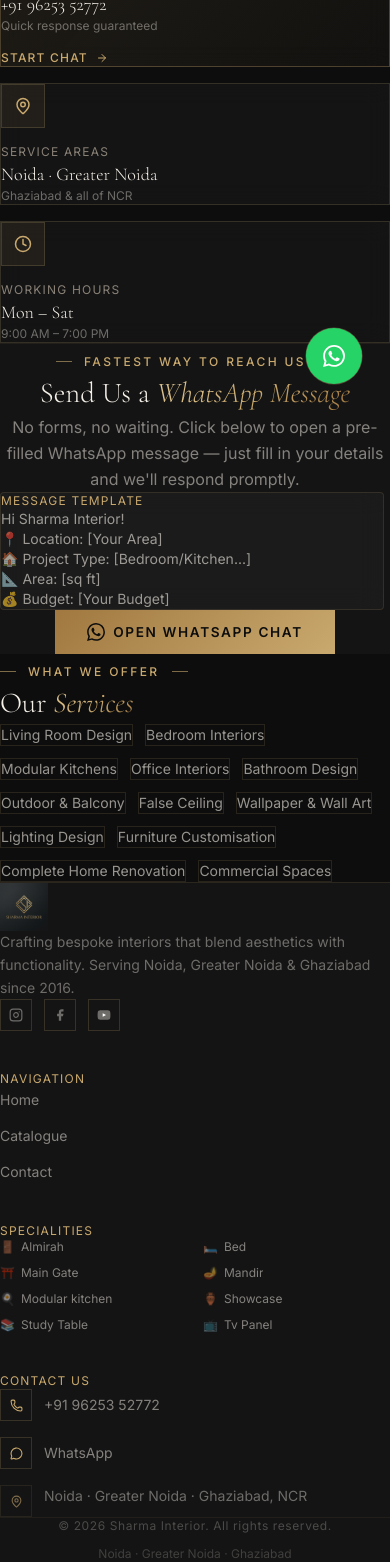
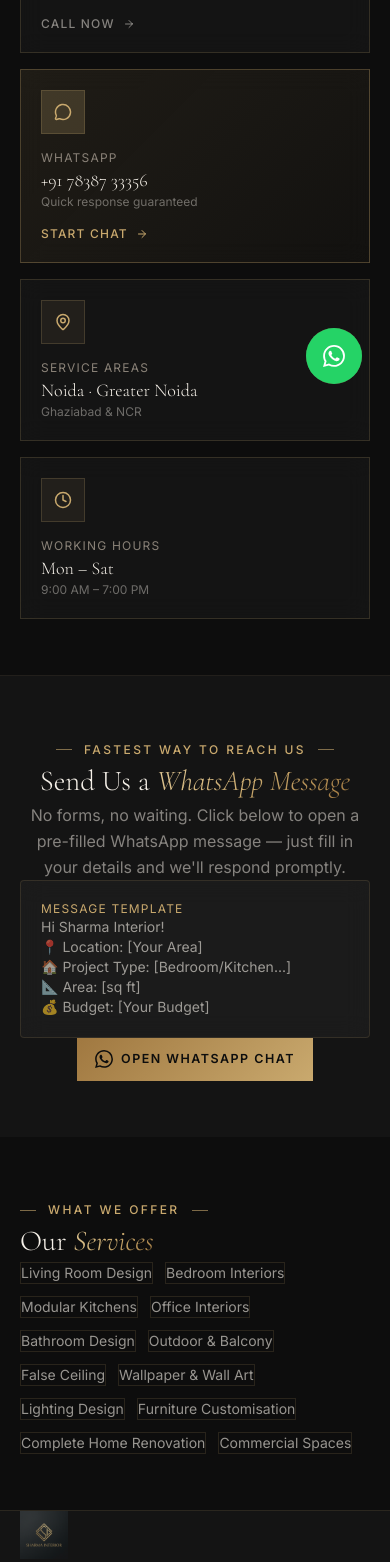
Before and after one commit to rashid-exe/sharma-interior, a React (Vite) app: page /contact in a window 390 px wide. Shown: the part 432-1994 px from the top of the page. Built offline with nearby package versions, Linux system fonts and the light colour scheme; no server answers.

Commit message:
Bug Fixes

```diff
--- a/src/components/CategoryGrid.jsx
+++ b/src/components/CategoryGrid.jsx
@@ -24,8 +24,8 @@
   }, [categories]);
 
   return (
-    <section ref={sectionRef} className="py-28 px-6 md:px-12 lg:px-24" style={{ background: 'var(--charcoal-2)' }}>
-      <div className="max-w-7xl mx-auto">
+    <section ref={sectionRef} className="section-py" style={{ background: 'var(--charcoal-2)' }}>
+      <div className="page-container">
         {/* Header */}
         <div className="flex flex-col md:flex-row md:items-end justify-between gap-6 mb-16">
           <div className="reveal">
--- a/src/components/Footer.jsx
+++ b/src/components/Footer.jsx
@@ -30,7 +30,7 @@
 
   return (
     <footer style={{ background: 'var(--charcoal-2)', borderTop: '1px solid rgba(201,169,110,0.12)' }}>
-      <div className="max-w-7xl mx-auto px-6 md:px-12 py-16 grid grid-cols-1 md:grid-cols-2 lg:grid-cols-4 gap-10">
+      <div className="page-container py-16 grid grid-cols-1 md:grid-cols-2 lg:grid-cols-4 gap-10">
         {/* Brand */}
         <div className="lg:col-span-1">
           <Link to="/" className="flex items-center gap-3 mb-5">
@@ -40,13 +40,13 @@
             Crafting bespoke interiors that blend aesthetics with functionality. Serving Noida, Greater Noida & Ghaziabad since 2016.
           </p>
           <div className="flex items-center gap-3">
-            <a href="#" className="w-8 h-8 flex items-center justify-center border border-gold/20 text-cream/40 hover:border-gold hover:text-gold transition-all">
+            <a href="https://www.instagram.com/sharma.interior9?igsi=MTk5aWptbmxyOHBs" target="_blank" rel="noopener noreferrer" className="w-8 h-8 flex items-center justify-center border border-gold/20 text-cream/40 hover:border-gold hover:text-gold transition-all" aria-label="Instagram">
               <InstagramIcon />
             </a>
-            <a href="#" className="w-8 h-8 flex items-center justify-center border border-gold/20 text-cream/40 hover:border-gold hover:text-gold transition-all">
+            <a href="https://www.facebook.com/share/1KsWNibCde/" target="_blank" rel="noopener noreferrer" className="w-8 h-8 flex items-center justify-center border border-gold/20 text-cream/40 hover:border-gold hover:text-gold transition-all" aria-label="Facebook">
               <FacebookIcon />
             </a>
-            <a href="#" className="w-8 h-8 flex items-center justify-center border border-gold/20 text-cream/40 hover:border-gold hover:text-gold transition-all">
+            <a href="https://youtube.com/@sharmainterior7707?si=FfCnX9rOYBugMNrU" target="_blank" rel="noopener noreferrer" className="w-8 h-8 flex items-center justify-center border border-gold/20 text-cream/40 hover:border-gold hover:text-gold transition-all" aria-label="YouTube">
               <YoutubeIcon />
             </a>
           </div>
@@ -86,16 +86,19 @@
           <h4 className="text-xs text-gold tracking-widest uppercase mb-5">Contact Us</h4>
           <div className="flex flex-col gap-4">
             <a
-              href="tel:9625352772"
+              href="tel:9971870698"
               className="flex items-center gap-3 text-cream/50 hover:text-gold transition-colors group"
             >
               <div className="w-8 h-8 flex items-center justify-center border border-gold/20 group-hover:border-gold/50 transition-colors flex-shrink-0">
                 <Phone size={13} className="text-gold" />
               </div>
-              <span className="text-sm">+91 96253 52772</span>
+              <div className="flex flex-col">
+                <span className="text-xs text-cream/30 uppercase tracking-wider">Mobile</span>
+                <span className="text-sm">+91 99718 70698</span>
+              </div>
             </a>
             <a
-              href="https://wa.me/919625352772"
+              href="https://wa.me/917838733356"
               target="_blank"
               rel="noopener noreferrer"
               className="flex items-center gap-3 text-cream/50 hover:text-gold transition-colors group"
@@ -103,13 +106,16 @@
               <div className="w-8 h-8 flex items-center justify-center border border-gold/20 group-hover:border-gold/50 transition-colors flex-shrink-0">
                 <MessageCircle size={13} className="text-gold" />
               </div>
-              <span className="text-sm">WhatsApp</span>
+              <div className="flex flex-col">
+                <span className="text-xs text-cream/30 uppercase tracking-wider">WhatsApp</span>
+                <span className="text-sm">+91 78387 33356</span>
+              </div>
             </a>
             <div className="flex items-start gap-3 text-cream/40">
               <div className="w-8 h-8 flex items-center justify-center border border-gold/10 flex-shrink-0 mt-0.5">
                 <MapPin size={13} className="text-gold/60" />
               </div>
-              <span className="text-sm leading-relaxed">Noida · Greater Noida · Ghaziabad, NCR</span>
+              <span className="text-sm leading-relaxed">Noida · Greater Noida · Ghaziabad</span>
             </div>
           </div>
         </div>
@@ -117,9 +123,10 @@
 
       {/* Bottom bar */}
       <div
-        className="border-t px-6 md:px-12 py-5 flex flex-col sm:flex-row items-center justify-between gap-3"
+        className="border-t py-5 flex flex-col sm:flex-row items-center justify-between gap-3"
         style={{ borderColor: 'rgba(201,169,110,0.08)' }}
       >
+        <div className="page-container flex flex-col sm:flex-row items-center justify-between gap-3 w-full">
           <p className="text-cream/25 text-xs tracking-wider">
             © {new Date().getFullYear()} Sharma Interior. All rights reserved.
           </p>
@@ -127,6 +134,7 @@
             Noida · Greater Noida · Ghaziabad
           </p>
         </div>
+      </div>
     </footer>
   );
 }
--- a/src/components/Lightbox.jsx
+++ b/src/components/Lightbox.jsx
@@ -154,7 +154,7 @@
             <div>
               <div className="border-t border-gold/10 pt-5 flex flex-col gap-3">
                 <a
-                  href={`https://wa.me/919625352772?text=${whatsappMsg}`}
+                  href={`https://wa.me/917838733356?text=${whatsappMsg}`}
                   target="_blank"
                   rel="noopener noreferrer"
                   className="btn-gold w-full justify-center text-xs"
@@ -163,10 +163,10 @@
                   <ExternalLink size={13} />
                 </a>
                 <a
-                  href="tel:9625352772"
+                  href="tel:9971870698"
                   className="btn-outline w-full justify-center text-xs"
                 >
-                  Call Us Directly (9625352772)
+                  Call Us Directly (9971870698)
                 </a>
               </div>
 
--- a/src/index.css
+++ b/src/index.css
@@ -405,10 +405,78 @@
 .whatsapp-fab:hover { transform: scale(1.1); animation: none; box-shadow: 0 8px 30px rgba(37,211,102,0.5); }
 
 /* ============================================================
+   PAGE CONTAINER — consistent, generous spacing at every breakpoint
+   ============================================================ */
+.page-container {
+  width: 100%;
+  max-width: 1400px;
+  margin-left: auto;
+  margin-right: auto;
+  padding-left: clamp(1.25rem, 5vw, 6rem);
+  padding-right: clamp(1.25rem, 5vw, 6rem);
+}
+
+/* Inner section wrapper — keeps content from spanning full 1400px */
+.section-inner {
+  max-width: 1280px;
+  margin-left: auto;
+  margin-right: auto;
+}
+
+/* ============================================================
+   SECTION SPACING — uniform vertical rhythm
+   ============================================================ */
+.section-py { padding-top: clamp(3.5rem, 7vw, 7rem); padding-bottom: clamp(3.5rem, 7vw, 7rem); }
+.section-py-sm { padding-top: clamp(2rem, 4vw, 4rem); padding-bottom: clamp(2rem, 4vw, 4rem); }
+
+/* ============================================================
    RESPONSIVE
    ============================================================ */
 @media (max-width: 768px) {
   .project-card-overlay { opacity: 1; }
   .section-label::before,
   .section-label::after { width: 1rem; }
+
+  /* Footer inner padding */
+  footer .max-w-7xl {
+    padding-left: 1.25rem;
+    padding-right: 1.25rem;
+  }
+  footer .border-t {
+    padding-left: 1.25rem;
+    padding-right: 1.25rem;
+  }
+
+  /* Hero on tablet */
+  .hero-content {
+    padding-left: 1.5rem !important;
+    padding-right: 1.5rem !important;
+  }
+
+  /* Give grids a bit more gap room on tablet */
+  .grid { gap: 1rem; }
 }
+
+/* Extra-small phones */
+@media (max-width: 480px) {
+  /* Safe-area insets for notched/edge-to-edge phones */
+  body {
+    padding-left: env(safe-area-inset-left);
+    padding-right: env(safe-area-inset-right);
+  }
+
+  .hero-content {
+    padding-left: 1.25rem !important;
+    padding-right: 1.25rem !important;
+  }
+
+  .btn-gold, .btn-outline {
+    font-size: 0.78rem;
+    padding-left: 1.1rem;
+    padding-right: 1.1rem;
+  }
+
+  /* Tighten card internals on very small screens */
+  .glass-card { padding: 1.25rem !important; }
+  .project-card-info { padding: 0.75rem 1rem; }
+}
--- a/src/pages/Contact.jsx
+++ b/src/pages/Contact.jsx
@@ -6,17 +6,17 @@
   {
     icon: Phone,
     title: 'Call Us',
-    value: '+91 96253 52772',
+    value: '+91 99718 70698',
     sub: 'Mon–Sat, 9am–7pm',
-    href: 'tel:99',
+    href: 'tel:9971870698',
     cta: 'Call Now',
   },
   {
     icon: MessageCircle,
     title: 'WhatsApp',
-    value: '+91 96253 52772',
+    value: '+91 78387 33356',
     sub: 'Quick response guaranteed',
-    href: 'https://wa.me/919625352772?text=Hi%20Sharma%20Interior%2C%20I%27m%20interested%20in%20an%20interior%20consultation.',
+    href: 'https://wa.me/917838733356?text=Hi%20Sharma%20Interior%2C%20I%27m%20interested%20in%20an%20interior%20consultation.',
     cta: 'Start Chat',
     highlight: true,
   },
@@ -24,7 +24,7 @@
     icon: MapPin,
     title: 'Service Areas',
     value: 'Noida · Greater Noida',
-    sub: 'Ghaziabad & all of NCR',
+    sub: 'Ghaziabad & NCR',
     href: null,
     cta: null,
   },
@@ -64,7 +64,7 @@
     <>
       {/* Header */}
       <div
-        className="pt-36 pb-20 px-6 md:px-12 lg:px-24 relative overflow-hidden text-center"
+        className="pt-36 pb-16 relative overflow-hidden text-center"
         style={{
           background: 'linear-gradient(to bottom, var(--charcoal-2) 0%, var(--charcoal) 100%)',
           borderBottom: '1px solid rgba(201,169,110,0.1)',
@@ -73,7 +73,8 @@
         <div className="absolute inset-0 opacity-8"
           style={{ backgroundImage: 'radial-gradient(circle at 50% 80%, #c9a96e 0%, transparent 60%)' }}
         />
-        <div className="relative max-w-2xl mx-auto">
+        <div className="page-container relative">
+          <div className="max-w-2xl mx-auto">
             <div className="section-label justify-center mb-6">Let's Connect</div>
             <h1 className="font-display font-light text-cream mb-4" style={{ fontSize: 'clamp(2.5rem, 5vw, 4rem)' }}>
               Start Your <span className="gold-gradient-text italic">Dream Project</span>
@@ -83,10 +84,12 @@
             </p>
           </div>
         </div>
+      </div>
 
       {/* Contact Cards */}
-      <section className="py-20 px-6 md:px-12 lg:px-24" style={{ background: 'var(--charcoal)' }}>
-        <div className="max-w-5xl mx-auto grid grid-cols-1 sm:grid-cols-2 lg:grid-cols-4 gap-4">
+      <section className="section-py" style={{ background: 'var(--charcoal)' }}>
+        <div className="page-container">
+          <div className="grid grid-cols-1 sm:grid-cols-2 lg:grid-cols-4 gap-5">
            {CONTACT_CARDS.map(({ icon: Icon, title, value, sub, href, cta, highlight }, i) => (
             <div
               key={i}
@@ -127,13 +130,15 @@
             </div>
           ))}
           </div>
+        </div>
       </section>
 
       {/* WhatsApp CTA - Main */}
       <section
-        className="py-20 px-6 md:px-12 lg:px-24"
+        className="section-py"
         style={{ background: 'var(--charcoal-2)', borderTop: '1px solid rgba(201,169,110,0.08)' }}
       >
+        <div className="page-container">
           <div className="max-w-3xl mx-auto text-center">
           <div className="section-label justify-center mb-6">Fastest Way to Reach Us</div>
           <h2 className="font-display font-light text-cream mb-4" style={{ fontSize: 'clamp(1.8rem, 4vw, 3rem)' }}>
@@ -161,7 +166,7 @@
           </div>
 
           <a
-            href={`https://wa.me/919625352772?text=${whatsappTemplateMsg}`}
+            href={`https://wa.me/917838733356?text=${whatsappTemplateMsg}`}
             target="_blank"
             rel="noopener noreferrer"
             className="btn-gold inline-flex"
@@ -172,11 +177,12 @@
             Open WhatsApp Chat
           </a>
           </div>
+        </div>
       </section>
 
       {/* Services List */}
-      <section className="py-20 px-6 md:px-12 lg:px-24" style={{ background: 'var(--charcoal)' }}>
-        <div className="max-w-5xl mx-auto">
+      <section className="section-py" style={{ background: 'var(--charcoal)' }}>
+        <div className="page-container">
           <div className="section-label mb-8">What We Offer</div>
           <h2 className="font-display font-light text-cream mb-10" style={{ fontSize: 'clamp(1.8rem, 3.5vw, 2.8rem)' }}>
             Our <span className="gold-gradient-text italic">Services</span>
@@ -198,7 +204,7 @@
 
       {/* WhatsApp FAB */}
       <a
-        href="https://wa.me/919625352772"
+        href="https://wa.me/917838733356"
         target="_blank"
         rel="noopener noreferrer"
         className="whatsapp-fab"
```
Also changed, not shown: src/components/Hero.jsx (+4 -4 lines), src/components/Navbar.jsx (+4 -4 lines), src/components/StatsBar.jsx (+4 -4 lines), src/pages/Catalogue.jsx (+7 -7 lines), src/pages/Home.jsx (+14 -10 lines). Lines whose indentation alone changed are shown as unchanged.
